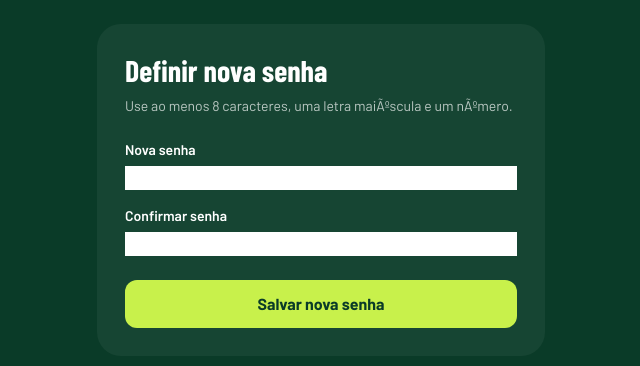
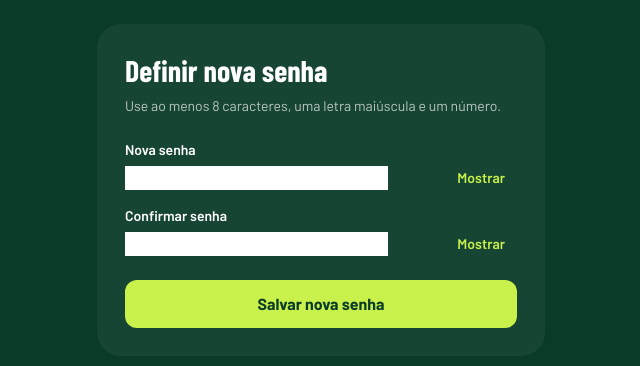
Before and after one commit to Arthur-Queiroz/easy-fut, a Vue app in the folder pwa/: page /redefinir-senha in a window 1280 px wide. Shown: the part 210-576 px from the top of the page, without its empty margins (319-959 px from the left). Built offline with nearby package versions, Linux system fonts and the light colour scheme.

Commit message:
Fix password reset copy and visibility controls

```diff
--- a/pwa/src/views/auth/ForgotPasswordView.vue
+++ b/pwa/src/views/auth/ForgotPasswordView.vue
@@ -25,17 +25,17 @@ async function submit() {
   <main class="flex min-h-dvh items-center justify-center bg-pitch-2 px-6 text-white">
     <form class="w-full max-w-md rounded-3xl bg-white/5 p-7" @submit.prevent="submit">
       <h1 class="font-condensed text-3xl font-bold">Recuperar senha</h1>
-      <p class="mt-2 text-sm text-white/70">Informe seu e-mail para receber um link de redefiniÃ§Ã£o.</p>
+      <p class="mt-2 text-sm text-white/70">Informe seu e-mail para receber um link de redefini&ccedil;&atilde;o.</p>
       <label v-if="!sent" class="mt-6 flex flex-col gap-1.5">
         <span class="text-sm font-semibold">E-mail</span>
         <input v-model="email" required type="email" autocomplete="email" class="input" placeholder="voce@email.com" />
       </label>
       <p v-if="sent" class="mt-6 rounded-xl bg-white/10 p-4 text-sm text-white/80">
-        Se existir uma conta com esse e-mail, vocÃª receberÃ¡ um link em alguns minutos.
+        Se existir uma conta com esse e-mail, voc&ecirc; receber&aacute; um link em alguns minutos.
       </p>
       <p v-if="error" class="mt-4 text-sm text-danger">{{ error }}</p>
       <button v-if="!sent" :disabled="loading" class="mt-6 h-12 w-full rounded-xl bg-lime font-bold text-pitch-2 disabled:opacity-60">
-        {{ loading ? 'Enviandoâ€¦' : 'Enviar link' }}
+        {{ loading ? 'Enviando...' : 'Enviar link' }}
       </button>
       <router-link :to="{ name: 'login' }" class="mt-5 block text-center text-sm font-semibold text-lime">Voltar ao login</router-link>
     </form>
--- a/pwa/src/views/auth/ResetPasswordView.vue
+++ b/pwa/src/views/auth/ResetPasswordView.vue
@@ -7,18 +7,20 @@ const route = useRoute()
 const router = useRouter()
 const password = ref('')
 const confirmation = ref('')
+const showPassword = ref(false)
+const showConfirmation = ref(false)
 const error = ref('')
 const loading = ref(false)
 
 async function submit() {
   error.value = ''
   if (password.value !== confirmation.value) {
-    error.value = 'As senhas nÃ£o coincidem.'
+    error.value = 'As senhas n\u00e3o coincidem.'
     return
   }
   const token = typeof route.query.token === 'string' ? route.query.token : ''
   if (!token) {
-    error.value = 'Link invÃ¡lido ou expirado.'
+    error.value = 'Link inv\u00e1lido ou expirado.'
     return
   }
   loading.value = true
@@ -37,11 +39,30 @@ async function submit() {
   <main class="flex min-h-dvh items-center justify-center bg-pitch-2 px-6 text-white">
     <form class="w-full max-w-md rounded-3xl bg-white/5 p-7" @submit.prevent="submit">
       <h1 class="font-condensed text-3xl font-bold">Definir nova senha</h1>
-      <p class="mt-2 text-sm text-white/70">Use ao menos 8 caracteres, uma letra maiÃºscula e um nÃºmero.</p>
-      <label class="mt-6 flex flex-col gap-1.5"><span class="text-sm font-semibold">Nova senha</span><input v-model="password" required type="password" minlength="8" autocomplete="new-password" class="input" /></label>
-      <label class="mt-4 flex flex-col gap-1.5"><span class="text-sm font-semibold">Confirmar senha</span><input v-model="confirmation" required type="password" minlength="8" autocomplete="new-password" class="input" /></label>
+      <p class="mt-2 text-sm text-white/70">Use ao menos 8 caracteres, uma letra mai&uacute;scula e um n&uacute;mero.</p>
+
+      <label class="mt-6 flex flex-col gap-1.5">
+        <span class="text-sm font-semibold">Nova senha</span>
+        <span class="relative block">
+          <input v-model="password" required :type="showPassword ? 'text' : 'password'" minlength="8" autocomplete="new-password" class="input pr-20" />
+          <button type="button" class="absolute inset-y-0 right-3 text-sm font-semibold text-lime" :aria-label="showPassword ? 'Ocultar senha' : 'Mostrar senha'" @click="showPassword = !showPassword">
+            {{ showPassword ? 'Ocultar' : 'Mostrar' }}
+          </button>
+        </span>
+      </label>
+
+      <label class="mt-4 flex flex-col gap-1.5">
+        <span class="text-sm font-semibold">Confirmar senha</span>
+        <span class="relative block">
+          <input v-model="confirmation" required :type="showConfirmation ? 'text' : 'password'" minlength="8" autocomplete="new-password" class="input pr-20" />
+          <button type="button" class="absolute inset-y-0 right-3 text-sm font-semibold text-lime" :aria-label="showConfirmation ? 'Ocultar senha' : 'Mostrar senha'" @click="showConfirmation = !showConfirmation">
+            {{ showConfirmation ? 'Ocultar' : 'Mostrar' }}
+          </button>
+        </span>
+      </label>
+
       <p v-if="error" class="mt-4 text-sm text-danger">{{ error }}</p>
-      <button :disabled="loading" class="mt-6 h-12 w-full rounded-xl bg-lime font-bold text-pitch-2 disabled:opacity-60">{{ loading ? 'Salvandoâ€¦' : 'Salvar nova senha' }}</button>
+      <button :disabled="loading" class="mt-6 h-12 w-full rounded-xl bg-lime font-bold text-pitch-2 disabled:opacity-60">{{ loading ? 'Salvando...' : 'Salvar nova senha' }}</button>
     </form>
   </main>
 </template>
```
